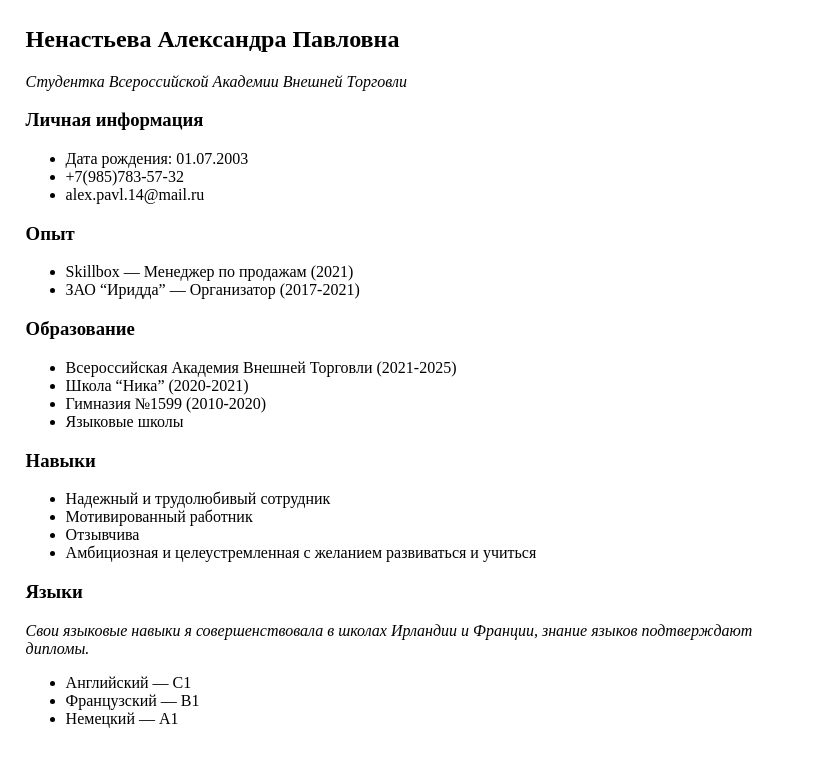
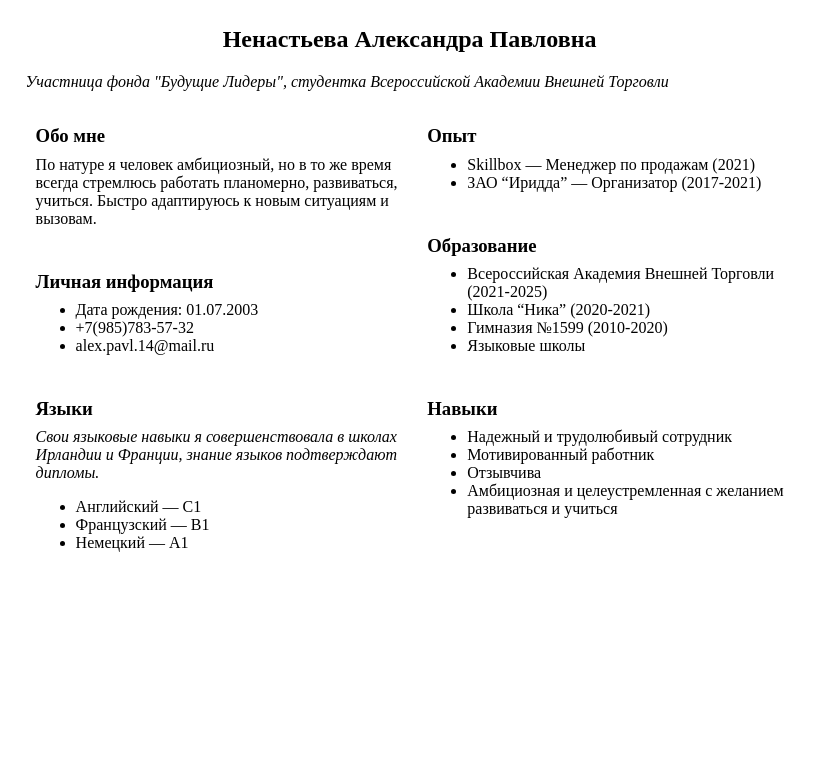
Before and after one commit to nenastyeva/nenastyeva.github.io, a plain HTML site: page index.html in a window 1280 px wide. Shown: the whole page, without its empty margins (0-822 px from the left). Drawn offline with Linux system fonts and the light colour scheme.

Commit message:
Update index.html

```diff
--- a/index.html
+++ b/index.html
@@ -1,4 +1,76 @@
+<div>
+	<center><h2 id="-">Ненастьева Александра Павловна</h2></center>
+	<p><em>Участница фонда "Будущие Лидеры", студентка Всероссийской Академии Внешней Торговли</p></em>
+</div>
+<section class="container">
+  <div class="one">
+  	<h3>Обо мне</h3>
+  	<p>По натуре я человек амбициозный, но в то же время всегда стремлюсь работать планомерно, развиваться, учиться. Быстро адаптируюсь к новым ситуациям и вызовам.</p>
+  	<br />
+
+  	<h3 id="-">Личная информация</h3>
+		<ul>
+			<li>Дата рождения: 01.07.2003</li>
+			<li>+7(985)783-57-32</li>
+			<li>alex.pavl.14@mail.ru</li>
+		</ul>
+		<br />
+
+	<h3 id="-">Языки</h3>
+	<p><em>Свои языковые навыки я совершенствовала в школах Ирландии и Франции, знание языков подтверждают дипломы.</em></p>
+<ul>
+	<li>Английский — C1</li>
+	<li>Французский — B1</li>
+	<li>Немецкий — A1    </li>
+</ul>
+<br />
+  </div>
+
+  <div class="two">
+  	<h3 id="-">Опыт</h3>
+		<ul>
+			<li>Skillbox — Менеджер по продажам (2021)</li>
+			<li>ЗАО “Иридда” — Организатор (2017-2021)</li>
+		</ul>
+	<br />
+
+	<h3 id="-">Образование</h3>
+	<ul>
+		<li>Всероссийская Академия Внешней Торговли (2021-2025)</li>
+		<li>Школа “Ника” (2020-2021)</li>
+		<li>Гимназия №1599 (2010-2020)</li>
+		<li>Языковые школы</li>
+	</ul>
+	<br />
+
+	<h3 id="-">Навыки</h3>
+	<ul>
+		<li>Надежный и трудолюбивый сотрудник</li>
+		<li>Мотивированный работник</li>
+		<li>Отзывчива</li>
+		<li>Амбициозная и целеустремленная с желанием развиваться и учиться</li>
+	</ul>
+	<br />
+  </div>
+</section>
+
+
+
 <style>
+.container {
+  width: 100%;
+
+  padding: 10px;}
+
+.one {
+  width: 49%;
+
+  float: left;}
+
+.two {
+	width: 49%;
+
+	float: right;}
 
 body {
     max-width: 60%;
@@ -7,38 +79,8 @@ body {
     padding-top: 2%;
     padding-left: 2%;
 }
+
+h3 {
+  line-height: 10%;
+}
 </style>
-<h2 id="-">Ненастьева Александра Павловна</h2>
-<p><em>Студентка Всероссийской Академии Внешней Торговли</em></p>
-<h3 id="-">Личная информация</h3>
-<ul>
-<li>Дата рождения: 01.07.2003</li>
-<li>+7(985)783-57-32</li>
-<li>alex.pavl.14@mail.ru</li>
-</ul>
-<h3 id="-">Опыт</h3>
-<ul>
-<li>Skillbox — Менеджер по продажам (2021)</li>
-<li>ЗАО “Иридда” — Организатор (2017-2021)</li>
-</ul>
-<h3 id="-">Образование</h3>
-<ul>
-<li>Всероссийская Академия Внешней Торговли (2021-2025)</li>
-<li>Школа “Ника” (2020-2021)</li>
-<li>Гимназия №1599 (2010-2020)</li>
-<li>Языковые школы</li>
-</ul>
-<h3 id="-">Навыки</h3>
-<ul>
-<li>Надежный и трудолюбивый сотрудник</li>
-<li>Мотивированный работник</li>
-<li>Отзывчива</li>
-<li>Амбициозная и целеустремленная с желанием развиваться и учиться</li>
-</ul>
-<h3 id="-">Языки</h3>
-<p><em>Свои языковые навыки я совершенствовала в школах Ирландии и Франции, знание языков подтверждают дипломы.</em></p>
-<ul>
-<li>Английский — C1</li>
-<li>Французский — B1</li>
-<li>Немецкий — A1    </li>
-</ul>
```
